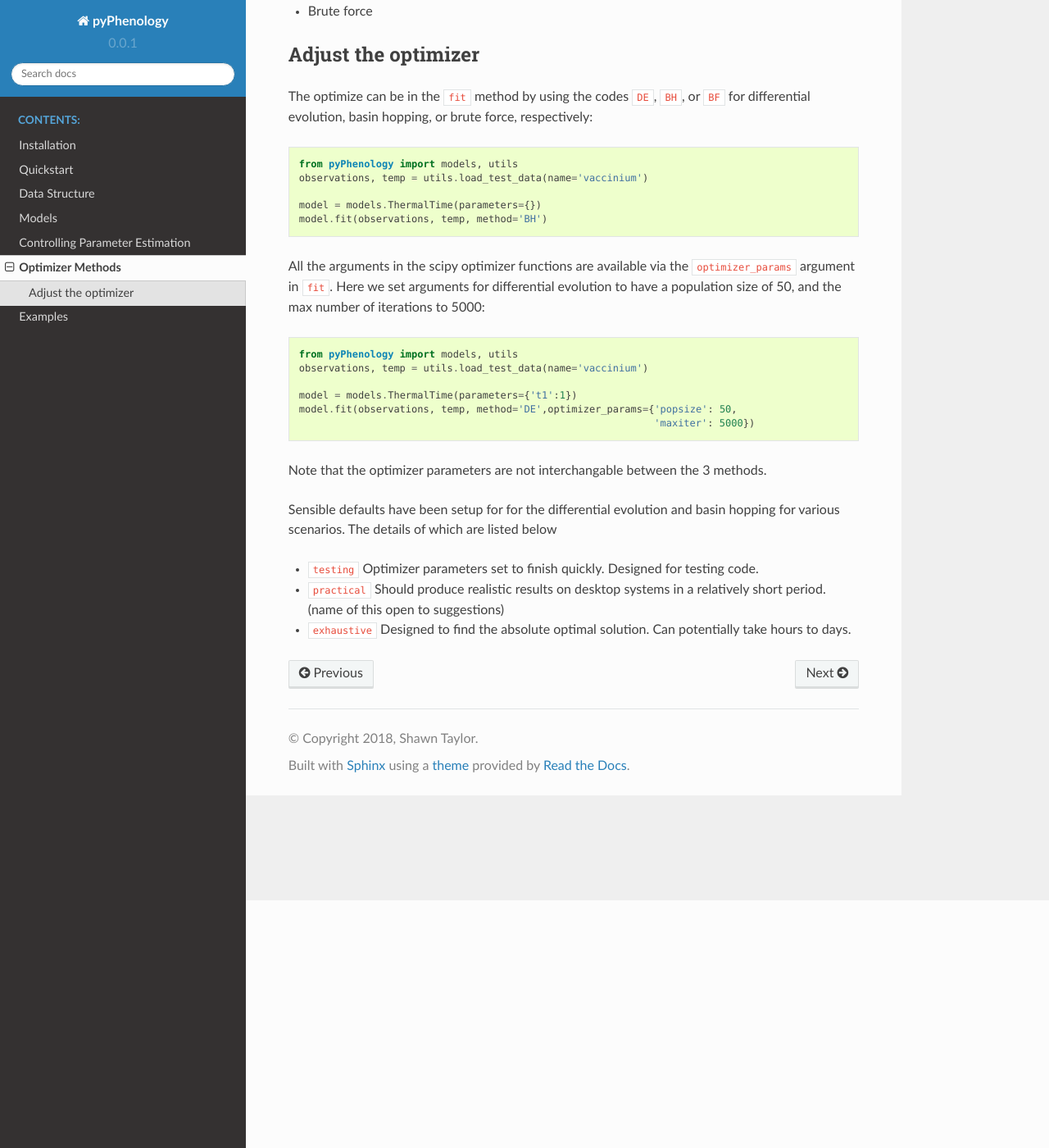
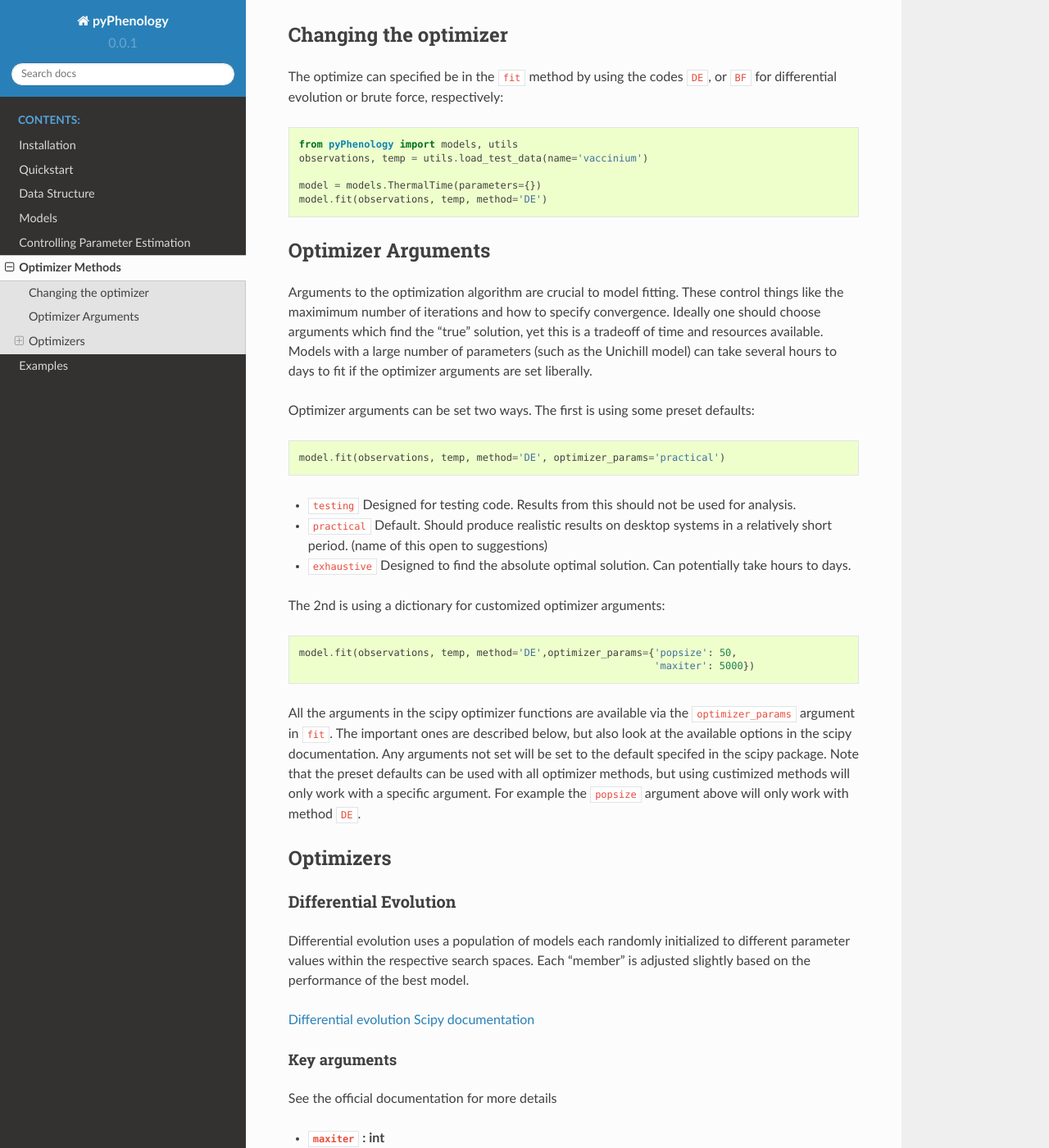
Before and after one commit to sdtaylor/pyPhenology, a Sphinx documentation site: the page built from docs/optimizers.rst, in a window 1280 px wide and 1400 px high, scrolled down 302 px. Shown: the whole window at 82% size. Built offline with Sphinx 7.4.7 and the Read the Docs theme 2.0.0, drawn with Linux system fonts in a browser that asks for light colours; some of the changed text lies outside the part shown.

Commit message:
more optimizer notes

```diff
--- a/docs/optimizers.rst
+++ b/docs/optimizers.rst
@@ -2,42 +2,157 @@
 Optimizer Methods
 #################
 
-To estimate parameters in models pyPhenology uses optimizers built-in to `scipy <https://docs.scipy.org/doc/scipy/reference/optimize.html#global-optimization>`__.
-The most popular optimization technique in phenology research is simulated annealing. This was implimented in scipy previously but was `dropped <https://docs.scipy.org/doc/scipy-0.14.0/reference/generated/scipy.optimize.anneal.html>`__
-in favor of the basin hopping algorithm. Optimizers available here are:
+Parameters of phenology models have a complex search space and are commonly fit with `global optimization <https://en.wikipedia.org/wiki/Global_optimization>`__ algorithms.
+To estimate parameters pyPhenology uses optimizers built-in to `scipy <https://docs.scipy.org/doc/scipy/reference/optimize.html#global-optimization>`__.
+Optimizers available here are:
 
 * Differential evolution (the default)
-* Basin hopping
 * Brute force
 
-Adjust the optimizer
---------------------
+Changing the optimizer
+======================
 
-The optimize can be in the ``fit`` method by using the codes ``DE``, ``BH``, or ``BF`` for differential evolution,
-basin hopping, or brute force, respectively::
+The optimize can specified be in the ``fit`` method by using the codes ``DE``, or ``BF`` for differential evolution or brute force, respectively::
 
     from pyPhenology import models, utils
     observations, temp = utils.load_test_data(name='vaccinium')
 
     model = models.ThermalTime(parameters={})
-    model.fit(observations, temp, method='BH')
+    model.fit(observations, temp, method='DE')
 
 
-All the arguments in the scipy optimizer functions are available via the ``optimizer_params`` argument in ``fit``.
-Here we set arguments for differential evolution to have a population size of 50, and the max number of iterations to 5000::
+Optimizer Arguments
+===================
+
+Arguments to the optimization algorithm are crucial to model fitting. These control things like the maximimum number of iterations and how to specify convergence.
+Ideally one should choose arguments which find the "true" solution, yet this is a tradeoff of time and resources available. Models with a large number of parameters (such as the Unichill model) can take
+several hours to days to fit if the optimizer arguments are set liberally.
+
+Optimizer arguments can be set two ways. The first is using some preset defaults::
+
+    model.fit(observations, temp, method='DE', optimizer_params='practical')
+
+* ``testing``  Designed for testing code. Results from this should not be used for analysis.
+* ``practical`` Default. Should produce realistic results on desktop systems in a relatively short period. (name of this open to suggestions)
+* ``exhaustive`` Designed to find the absolute optimal solution. Can potentially take hours to days.
+
+
+The 2nd is using a dictionary for customized optimizer arguments::
+
+    model.fit(observations, temp, method='DE',optimizer_params={'popsize': 50,
+                                                                'maxiter': 5000})
+
+
+All the arguments in the scipy optimizer functions are available via the ``optimizer_params`` argument in ``fit``. The important
+ones are described below, but also look at the available options in the scipy documentation. Any arguments not set will be
+set to the default specifed in the scipy package. Note that the preset defaults can be used with all optimizer methods, but using
+custimized methods will only work with a specific argument. For example the ``popsize`` argument above will only work with method ``DE``.
+
+
+Optimizers
+==========
+
+Differential Evolution
+----------------------
+Differential evolution uses a population of models each randomly initialized to different parameter values within the respective search spaces.
+Each "member" is adjusted slightly based on the performance of the best model.
+
+`Differential evolution Scipy documentation <https://docs.scipy.org/doc/scipy-1.0.0/reference/generated/scipy.optimize.differential_evolution.html>`__
+
+Key arguments
+^^^^^^^^^^^^^
+See the official documentation for more details
+
+* ``maxiter`` : int
+    the maximum number of itations. higher means potentially longer fitting times.
+* ``popsize`` : int
+    total population size of randomly initialized models. higher means longer fitting times.
+* ``mutation`` : float, or tuple
+    mutation constant. must be `0 < x < 2`. Can be a constant (float) or a range (tuple). Higher mean longer fitting times.
+* ``recombination`` : float
+    probability of a member progressing to the next generation. must be `0 < x < 1`. Lower means longer fitting times.
+
+Presets
+^^^^^^^
+* ``testing``
+
+    * ``maxiter`` : 5
+    * ``popsize`` : 10
+    * ``mutation`` : (0.5,1)
+    * ``recombination`` : 0.25
+
+* ``practical``
+
+    * ``maxiter`` : 1000
+    * ``popsize`` : 50
+    * ``mutation`` : (0.5,1)
+    * ``recombination`` : 0.25
+
+* ``intensive``
+
+    * ``maxiter`` : 10000
+    * ``popsize`` : 100
+    * ``mutation`` : (0.1,1)
+    * ``recombination`` 0.25
+
+
+
+Brute Force
+-----------
+
+Brute force is a comprehensive search within predefined parameter ranges.
+
+`Brute force Scipy documentation <https://docs.scipy.org/doc/scipy-1.0.0/reference/generated/scipy.optimize.brute.html>`__
+
+Key Arguments
+^^^^^^^^^^^^^
+See the official documentation for more details
+
+* ``Ns`` : int
+    Number of grid points within search space to search over.
+* ``finish`` : function
+    Function to find the local best solution from the best search space solution. This is set to ``optimize.fmin_bfgs`` in the
+    presets, which is the scipy bfgs minimizer. See more options
+    `here <https://docs.scipy.org/doc/scipy-1.0.0/reference/optimize.html#local-optimization>`__.
+
+
+Presets
+^^^^^^^^
+* ``testing``
+
+    * ``Ns`` : 2
+    * ``finish`` : ``optimize.fmin_bfgs``
+
+* ``practical``
+
+    * ``Ns`` : 20
+    * ``finish`` : ``optimize.fmin_bfgs``
+
+* ``intensive``
+
+    * ``Ns`` : 40
+    * ``finish`` : ``optimize.fmin_bfgs``
+
+
+Brute Force Notes (could use some clearing up)
+^^^^^^^^^^^^^^^^^
+Using the brute force method with defaults for the Uniforc model like so::
 
     from pyPhenology import models, utils
     observations, temp = utils.load_test_data(name='vaccinium')
 
-    model = models.ThermalTime(parameters={'t1':1})
-    model.fit(observations, temp, method='DE',optimizer_params={'popsize': 50,
-                                                                'maxiter': 5000})
+    model = models.Uniforc()
+    model.fit(observations, temp, method='BF')
 
-Note that the optimizer parameters are not interchangable between the 3 methods.
+Will use the default optimizer arguments listed under ``practical`` with the default Uniforc search space of  ``{{'t1':(-67,298),'F':(0,200),'b':(-20,0),'c':(-50,50)}``.
+The ``Ns`` argument of 20 will create 20 grid points equally spaced within the (low,high) search range of each parameter. Thus the total model evaluations are
+equal to :math:`4 * 20 = 120`. A high ``Ns`` value along with a large number of parameters to estimate can create extremely long fitting times.
 
-Sensible defaults have been setup for for the differential evolution and basin hopping for various scenarios. The
-details of which are listed below
 
-* ``testing`` Optimizer parameters set to finish quickly. Designed for testing code.
-* ``practical`` Should produce realistic results on desktop systems in a relatively short period. (name of this open to suggestions)
-* ``exhaustive`` Designed to find the absolute optimal solution. Can potentially take hours to days.
+Alternatively you can set the search range using slices instead of (low,high)::
+
+     {'t1': slice(-67,298,1),'F': slice(0,200,1),'b': slice(-20,0,1),'c': slice(-50,50,2)}
+
+Slices are in the form (low, high, step). This creates are more realistic search space for each parameter. ``t1`` has units of days so
+the step should not be greater than 1. ``T`` and ``F`` are in degrees so searching beyond a step of 0.1 will likely not improve results
+considerably. The total number of model evaluations for using this setup is :math:`(375)`
```
